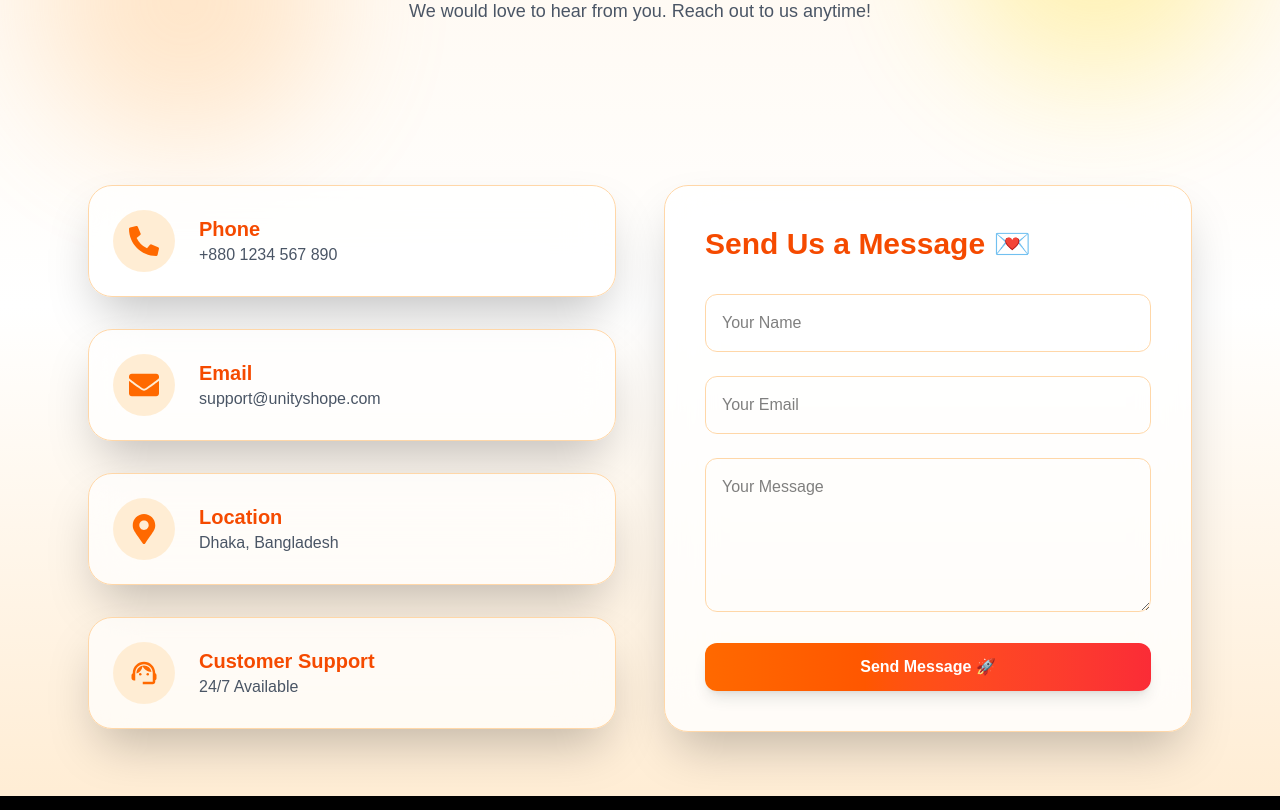
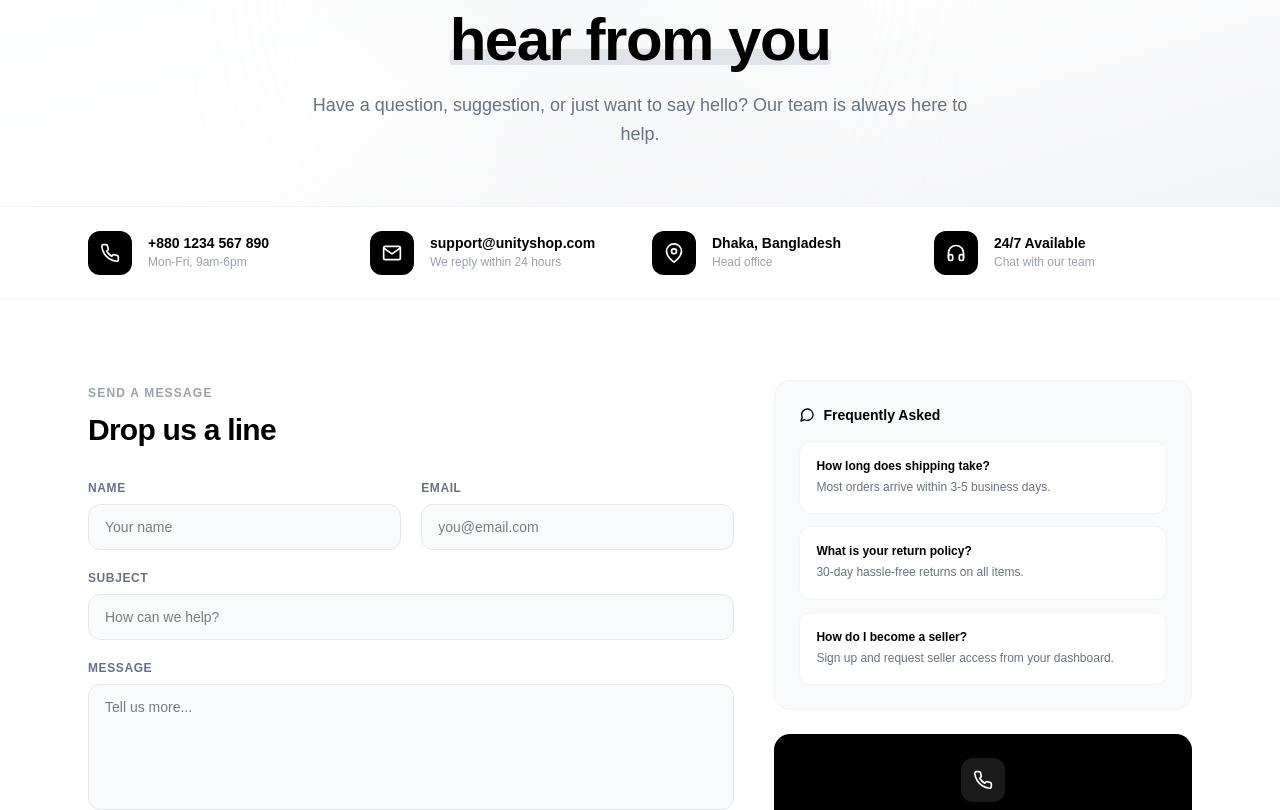
Before and after one commit to siddiquesakib/Unity-Shop, a Next.js app: page /contact in a window 1280 px wide. Shown: the part 280-1090 px from the top of the page. Built offline with nearby package versions, Linux system fonts and the light colour scheme; no server answers.

Commit message:
feat(page): update contact us page layout

```diff
--- a/src/app/contact/page.jsx
+++ b/src/app/contact/page.jsx
@@ -1,131 +1,269 @@
 "use client";
 
 import { motion } from "framer-motion";
-import { FaPhoneAlt, FaEnvelope, FaMapMarkerAlt } from "react-icons/fa";
-import { MdSupportAgent } from "react-icons/md";
+import {
+  FiPhone,
+  FiMail,
+  FiMapPin,
+  FiHeadphones,
+  FiSend,
+  FiArrowRight,
+  FiMessageCircle,
+} from "react-icons/fi";
+
+const fadeUp = {
+  hidden: { opacity: 0, y: 20 },
+  visible: (i = 0) => ({
+    opacity: 1,
+    y: 0,
+    transition: { duration: 0.5, delay: i * 0.1 },
+  }),
+};
+
+const contactInfo = [
+  {
+    icon: FiPhone,
+    title: "Phone",
+    info: "+880 1234 567 890",
+    desc: "Mon-Fri, 9am-6pm",
+  },
+  {
+    icon: FiMail,
+    title: "Email",
+    info: "support@unityshop.com",
+    desc: "We reply within 24 hours",
+  },
+  {
+    icon: FiMapPin,
+    title: "Location",
+    info: "Dhaka, Bangladesh",
+    desc: "Head office",
+  },
+  {
+    icon: FiHeadphones,
+    title: "Live Support",
+    info: "24/7 Available",
+    desc: "Chat with our team",
+  },
+];
 
 const ContactPage = () => {
   return (
-    <div className="bg-gradient-to-b from-orange-50 via-white to-orange-100 min-h-screen overflow-hidden">
-
-      {/* ========== HERO SECTION ========== */}
-      <section className="text-center py-24 px-6 relative">
-
-        {/* Glow Effect */}
-        <div className="absolute top-10 left-10 w-72 h-72 bg-orange-300 rounded-full blur-3xl opacity-30"></div>
-        <div className="absolute bottom-10 right-10 w-72 h-72 bg-yellow-300 rounded-full blur-3xl opacity-30"></div>
+    <div className="bg-white min-h-screen">
+      {/* Hero */}
+      <section className="relative overflow-hidden">
+        <div className="absolute inset-0 bg-gradient-to-br from-gray-50 via-white to-gray-100" />
+        <div className="absolute top-[-10%] left-[30%] w-96 h-96 bg-gray-200/30 rounded-full blur-[100px]" />
+        <div className="relative max-w-6xl mx-auto px-4 sm:px-6 pt-20 pb-14 text-center">
+          <motion.div initial="hidden" animate="visible" variants={fadeUp}>
+            <span className="inline-flex items-center gap-2 px-4 py-1.5 bg-black text-white text-xs font-bold rounded-full mb-5">
+              <span className="w-1.5 h-1.5 bg-white rounded-full animate-pulse" />
+              Get in Touch
+            </span>
+          </motion.div>
 
           <motion.h1
-          initial={{ opacity: 0, y: -80 }}
-          animate={{ opacity: 1, y: 0 }}
-          transition={{ duration: 1 }}
-          className="text-5xl md:text-6xl font-extrabold bg-gradient-to-r from-orange-500 via-red-500 to-yellow-500 bg-clip-text text-transparent"
+            initial="hidden"
+            animate="visible"
+            custom={1}
+            variants={fadeUp}
+            className="text-4xl sm:text-5xl md:text-6xl font-black text-black leading-[1.05] tracking-tight"
           >
-          Contact Unity Shope ✨
+            We&apos;d love to
+            <br />
+            <span className="relative inline-block">
+              <span className="relative z-10">hear from you</span>
+              <span className="absolute bottom-1.5 left-0 w-full h-3 sm:h-4 bg-gray-300/60 -skew-x-3 rounded-sm" />
+            </span>
           </motion.h1>
 
           <motion.p
-          initial={{ opacity: 0, y: 50 }}
-          animate={{ opacity: 1, y: 0 }}
-          transition={{ duration: 1.2 }}
-          className="mt-6 max-w-2xl mx-auto text-gray-600 text-lg"
+            initial="hidden"
+            animate="visible"
+            custom={2}
+            variants={fadeUp}
+            className="mt-5 max-w-2xl mx-auto text-gray-500 text-base sm:text-lg leading-relaxed"
           >
-          We would love to hear from you. Reach out to us anytime!
+            Have a question, suggestion, or just want to say hello? Our team is
+            always here to help.
           </motion.p>
+        </div>
       </section>
 
-      {/* ========== CONTACT SECTION ========== */}
-      <section className="max-w-6xl mx-auto px-6 py-16 grid md:grid-cols-2 gap-12">
-
-        {/* Contact Info Cards */}
-        <div className="space-y-8">
-
-          {[
-            {
-              icon: <FaPhoneAlt />,
-              title: "Phone",
-              info: "+880 1234 567 890",
-            },
-            {
-              icon: <FaEnvelope />,
-              title: "Email",
-              info: "support@unityshope.com",
-            },
-            {
-              icon: <FaMapMarkerAlt />,
-              title: "Location",
-              info: "Dhaka, Bangladesh",
-            },
-            {
-              icon: <MdSupportAgent />,
-              title: "Customer Support",
-              info: "24/7 Available",
-            },
-          ].map((item, index) => (
+      {/* Contact Info Strip */}
+      <section className="border-y border-gray-100 bg-white">
+        <div className="max-w-6xl mx-auto px-4 sm:px-6">
+          <div className="grid grid-cols-2 md:grid-cols-4 gap-4 sm:gap-6">
+            {contactInfo.map((item, i) => {
+              const Icon = item.icon;
+              return (
                 <motion.div
-              key={index}
-              initial={{ opacity: 0, x: -80 }}
-              whileInView={{ opacity: 1, x: 0 }}
-              transition={{ duration: 0.8, delay: index * 0.2 }}
+                  key={item.title}
+                  initial="hidden"
+                  whileInView="visible"
+                  custom={i}
+                  variants={fadeUp}
                   viewport={{ once: true }}
-              whileHover={{ scale: 1.05 }}
-              className="bg-white/70 backdrop-blur-xl border border-orange-200 shadow-2xl rounded-3xl p-6 flex items-center gap-6"
+                  className="flex items-center gap-3 sm:gap-4 py-6"
                 >
-              <div className="text-3xl text-orange-500 bg-orange-100 p-4 rounded-full">
-                {item.icon}
+                  <div className="w-10 h-10 sm:w-11 sm:h-11 bg-black rounded-xl flex items-center justify-center shrink-0">
+                    <Icon className="w-4.5 h-4.5 sm:w-5 sm:h-5 text-white" />
                   </div>
                   <div>
-                <h3 className="text-xl font-bold text-orange-600">
-                  {item.title}
-                </h3>
-                <p className="text-gray-600">{item.info}</p>
+                    <p className="text-sm font-bold text-black leading-tight">
+                      {item.info}
+                    </p>
+                    <p className="text-[11px] sm:text-xs text-gray-400 mt-0.5">
+                      {item.desc}
+                    </p>
                   </div>
                 </motion.div>
-          ))}
+              );
+            })}
+          </div>
+        </div>
+      </section>
+
+      {/* Contact Form + Side Info */}
+      <section className="py-14 sm:py-20">
+        <div className="max-w-6xl mx-auto px-4 sm:px-6">
+          <div className="grid md:grid-cols-5 gap-10">
+            {/* Form — takes 3 cols */}
+            <motion.div
+              initial="hidden"
+              whileInView="visible"
+              variants={fadeUp}
+              viewport={{ once: true }}
+              className="md:col-span-3"
+            >
+              <span className="text-xs font-bold text-gray-400 uppercase tracking-widest">
+                Send a Message
+              </span>
+              <h2 className="text-2xl sm:text-3xl font-black text-black mt-2 mb-8 tracking-tight">
+                Drop us a line
+              </h2>
+
+              <form className="space-y-5">
+                <div className="grid sm:grid-cols-2 gap-5">
+                  <div>
+                    <label className="block text-xs font-semibold text-gray-500 uppercase tracking-wider mb-2">
+                      Name
+                    </label>
+                    <input
+                      type="text"
+                      placeholder="Your name"
+                      className="w-full px-4 py-3 text-sm rounded-xl border border-gray-200 bg-gray-50 focus:bg-white focus:border-black focus:ring-1 focus:ring-black outline-none transition-all"
+                    />
+                  </div>
+                  <div>
+                    <label className="block text-xs font-semibold text-gray-500 uppercase tracking-wider mb-2">
+                      Email
+                    </label>
+                    <input
+                      type="email"
+                      placeholder="you@email.com"
+                      className="w-full px-4 py-3 text-sm rounded-xl border border-gray-200 bg-gray-50 focus:bg-white focus:border-black focus:ring-1 focus:ring-black outline-none transition-all"
+                    />
+                  </div>
                 </div>
 
-        {/* Contact Form */}
-        <motion.div
-          initial={{ opacity: 0, x: 80 }}
-          whileInView={{ opacity: 1, x: 0 }}
-          transition={{ duration: 1 }}
-          viewport={{ once: true }}
-          className="bg-white/80 backdrop-blur-xl border border-orange-200 shadow-2xl rounded-3xl p-10"
-        >
-          <h2 className="text-3xl font-bold text-orange-600 mb-8">
-            Send Us a Message 💌
-          </h2>
-
-          <form className="space-y-6">
+                <div>
+                  <label className="block text-xs font-semibold text-gray-500 uppercase tracking-wider mb-2">
+                    Subject
+                  </label>
                   <input
                     type="text"
-              placeholder="Your Name"
-              className="w-full p-4 rounded-xl border border-orange-200 focus:outline-none focus:ring-2 focus:ring-orange-400"
+                    placeholder="How can we help?"
+                    className="w-full px-4 py-3 text-sm rounded-xl border border-gray-200 bg-gray-50 focus:bg-white focus:border-black focus:ring-1 focus:ring-black outline-none transition-all"
                   />
+                </div>
 
-            <input
-              type="email"
-              placeholder="Your Email"
-              className="w-full p-4 rounded-xl border border-orange-200 focus:outline-none focus:ring-2 focus:ring-orange-400"
-            />
-
+                <div>
+                  <label className="block text-xs font-semibold text-gray-500 uppercase tracking-wider mb-2">
+                    Message
+                  </label>
                   <textarea
                     rows="5"
-              placeholder="Your Message"
-              className="w-full p-4 rounded-xl border border-orange-200 focus:outline-none focus:ring-2 focus:ring-orange-400"
+                    placeholder="Tell us more..."
+                    className="w-full px-4 py-3 text-sm rounded-xl border border-gray-200 bg-gray-50 focus:bg-white focus:border-black focus:ring-1 focus:ring-black outline-none transition-all resize-none"
                   ></textarea>
+                </div>
 
                 <button
                   type="submit"
-              className="w-full bg-gradient-to-r from-orange-500 to-red-500 text-white py-3 rounded-xl font-semibold hover:scale-105 transition duration-300 shadow-lg"
+                  className="inline-flex items-center gap-2 px-7 py-3 text-sm font-bold text-white bg-black rounded-xl hover:bg-gray-800 transition-colors"
                 >
-              Send Message 🚀
+                  Send Message <FiSend size={14} />
                 </button>
               </form>
             </motion.div>
 
+            {/* Right Side — takes 2 cols */}
+            <motion.div
+              initial="hidden"
+              whileInView="visible"
+              custom={2}
+              variants={fadeUp}
+              viewport={{ once: true }}
+              className="md:col-span-2 flex flex-col gap-6"
+            >
+              {/* FAQ */}
+              <div className="bg-gray-50 rounded-2xl p-6 border border-gray-100 flex-1">
+                <h3 className="text-sm font-bold text-black mb-4 flex items-center gap-2">
+                  <FiMessageCircle size={16} /> Frequently Asked
+                </h3>
+                <div className="space-y-3">
+                  {[
+                    {
+                      q: "How long does shipping take?",
+                      a: "Most orders arrive within 3-5 business days.",
+                    },
+                    {
+                      q: "What is your return policy?",
+                      a: "30-day hassle-free returns on all items.",
+                    },
+                    {
+                      q: "How do I become a seller?",
+                      a: "Sign up and request seller access from your dashboard.",
+                    },
+                  ].map((faq, i) => (
+                    <div
+                      key={i}
+                      className="bg-white rounded-xl p-4 border border-gray-100"
+                    >
+                      <p className="text-xs font-semibold text-black">
+                        {faq.q}
+                      </p>
+                      <p className="text-xs text-gray-500 mt-1 leading-relaxed">
+                        {faq.a}
+                      </p>
+                    </div>
+                  ))}
+                </div>
+              </div>
+
+              {/* Urgent Help CTA */}
+              <div className="bg-black rounded-2xl p-6 text-center">
+                <div className="w-11 h-11 rounded-xl bg-white/10 flex items-center justify-center mx-auto mb-3">
+                  <FiPhone className="w-5 h-5 text-white" />
+                </div>
+                <h3 className="text-base font-bold text-white mb-1">
+                  Need urgent help?
+                </h3>
+                <p className="text-xs text-gray-400 mb-4 leading-relaxed">
+                  Our support team is available around the clock
+                </p>
+                <a
+                  href="tel:+8801234567890"
+                  className="inline-flex items-center gap-2 px-5 py-2.5 bg-white text-black text-sm font-bold rounded-lg hover:bg-gray-100 transition-colors"
+                >
+                  Call us now <FiArrowRight size={14} />
+                </a>
+              </div>
+            </motion.div>
+          </div>
+        </div>
       </section>
-
     </div>
   );
 };
```
Lines whose indentation alone changed are shown as unchanged.
